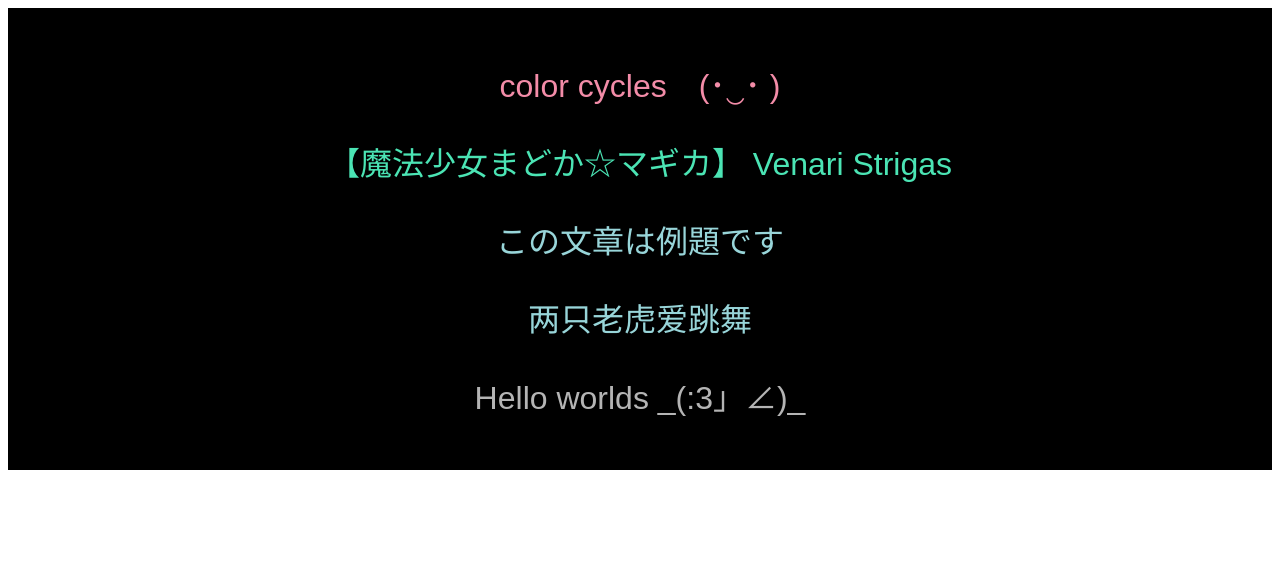
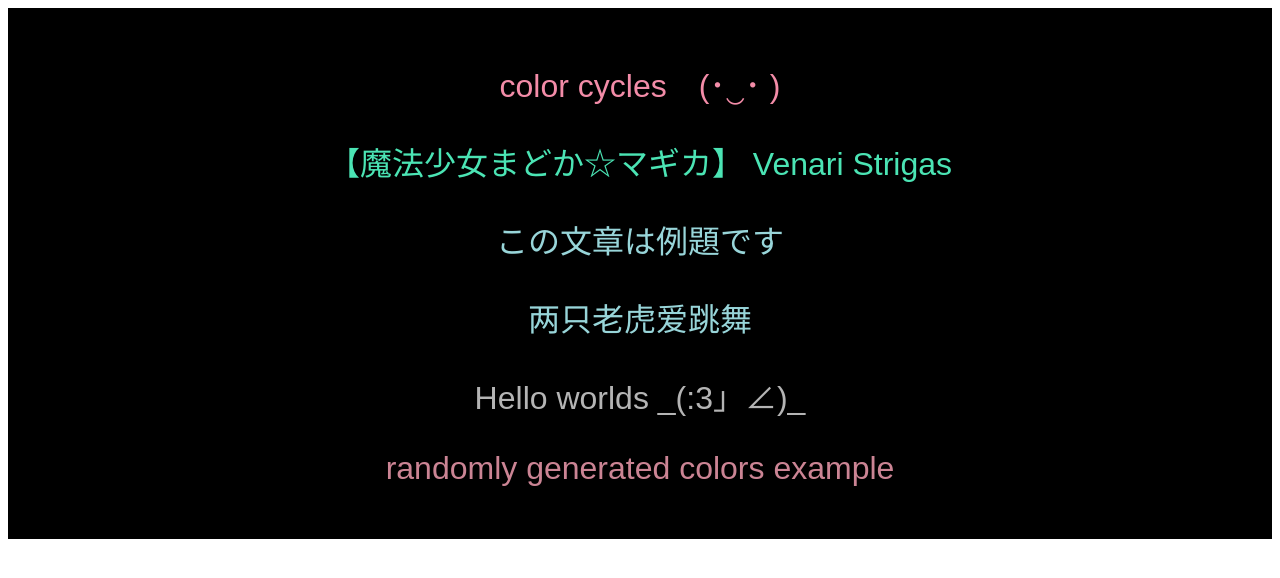
Before and after one commit to senaonp/colorCycles, a plain HTML site: page index.html in a window 1280 px wide. Drawn offline with Linux system fonts and the light colour scheme.

Commit message:
add getRandomColor helper function

```diff
--- a/colorCycles.js
+++ b/colorCycles.js
@@ -6,6 +6,10 @@ class ColorCycles {
 		this.elemQueries = config.elemQueries;
 		this.currentColorIndex = 0;
 		this.oscillate = (config.oscillate && config.oscillate == true) ? true : false;
+	}
+
+	static getRandomColor() {
+		return "rgb(" + Math.floor(Math.random()*256) + "," + Math.floor(Math.random()*256) + "," + Math.floor(Math.random()*256) + ")";
 	}
 
 	setOscillateCycles() {
@@ -58,9 +62,16 @@ let myCustomFont3 = new ColorCycles({
 	oscillate: true,
 	elemQueries: ["#otherId"],
 });
+let randomColorsCycle = new ColorCycles({
+	colors: [ColorCycles.getRandomColor(), ColorCycles.getRandomColor(), ColorCycles.getRandomColor(), ColorCycles.getRandomColor(), ColorCycles.getRandomColor()],
+	pause: 2000,
+	transition: '1s',
+	elemQueries: ["#randomColorsExample"],
+});
 
 
 exampleColors.startColors();
 myCustomFont.startColors();
 myCustomFont2.startColors();
 myCustomFont3.startColors();
+randomColorsCycle.startColors();
--- a/index.html
+++ b/index.html
@@ -12,6 +12,7 @@
 	<p id="testText2">この文章は例題です</p>
 	<p id="testText3">两只老虎爱跳舞</p>
 	<p id="otherId">Hello worlds _(:3」∠)_</p>
+	<p id="randomColorsExample">randomly generated colors example</p>
 </div>
 </body>
 
```
